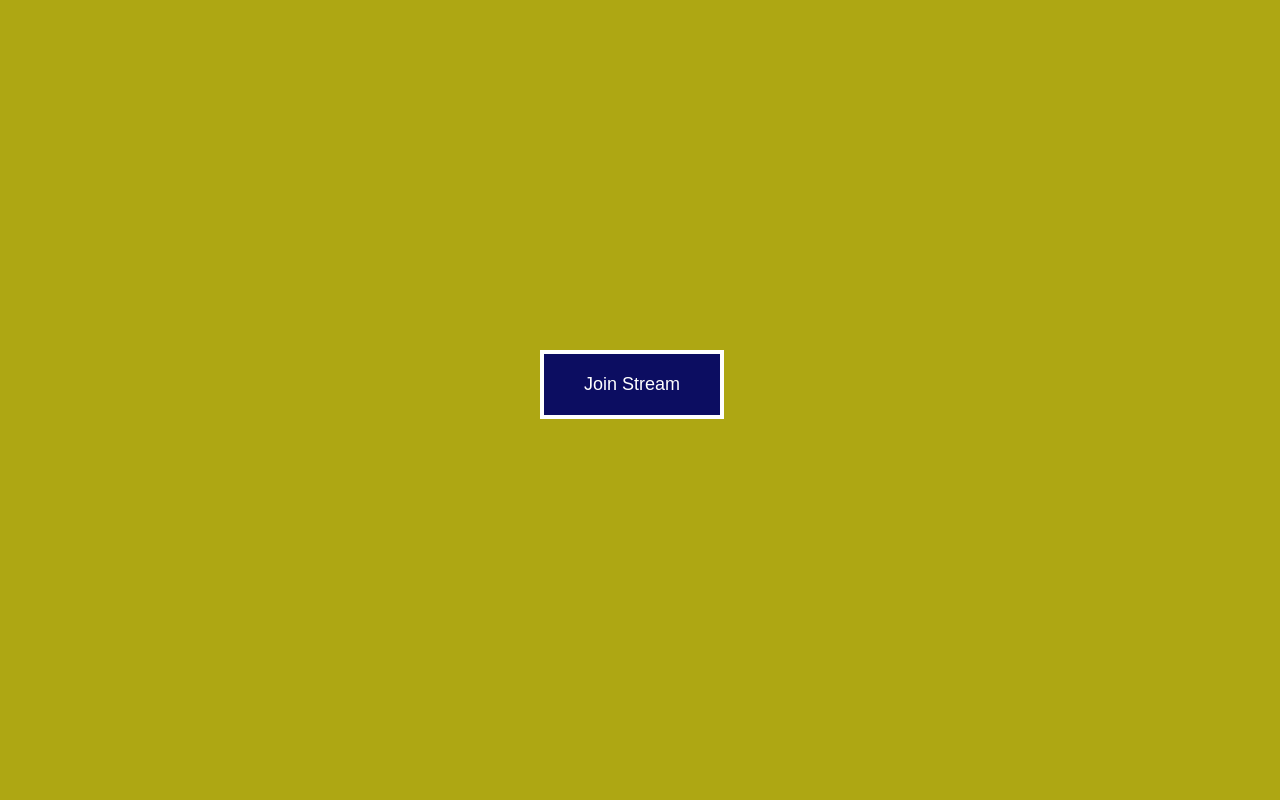
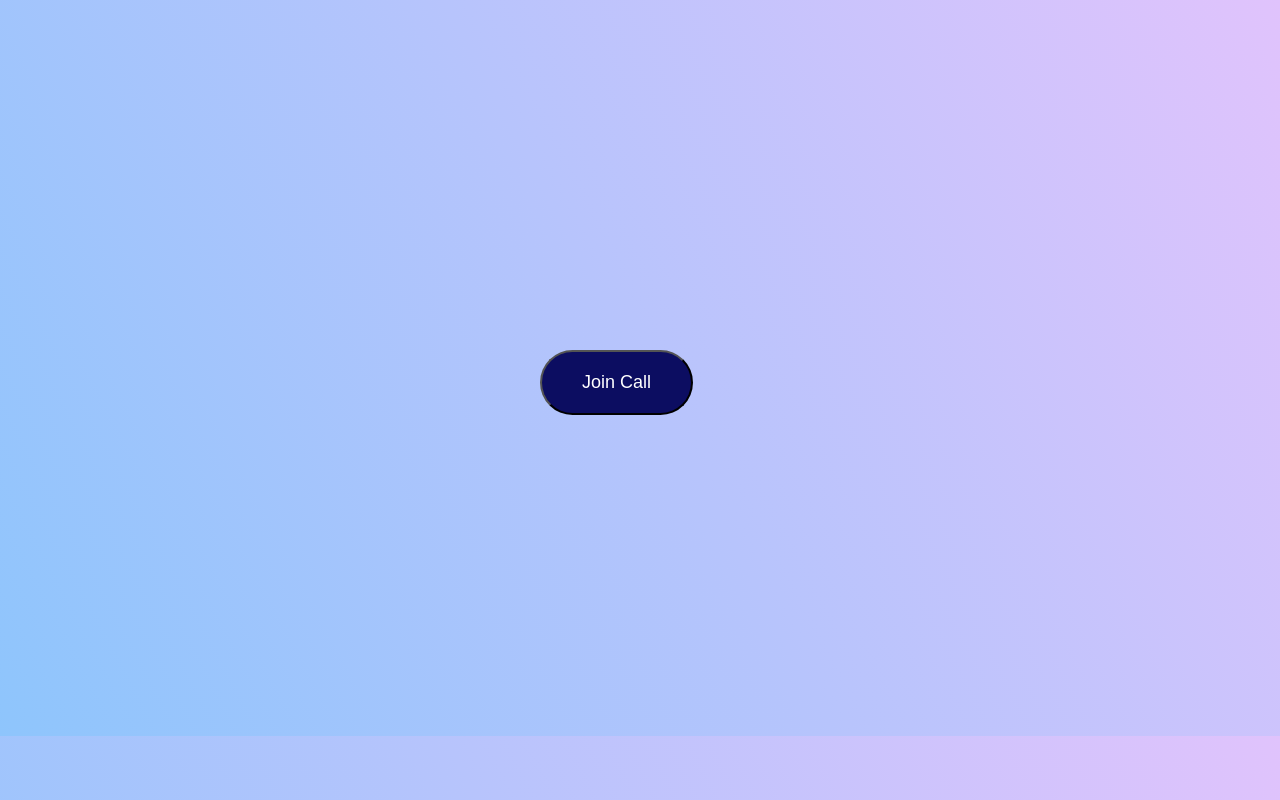
Before and after one commit to KrAman66/Video-conferencing, a plain HTML site: page index.html in a window 1280 px wide. Drawn offline with Linux system fonts and the light colour scheme.

Commit message:
update in styling

```diff
--- a/index.html
+++ b/index.html
@@ -9,7 +9,7 @@
 </head>
 <body>
 
-    <button id="join-btn">Join Stream</button>
+    <button id="join-btn">Join Call</button>
 
     <div id="stream-wrapper">
 
--- a/main.css
+++ b/main.css
@@ -1,5 +1,7 @@
 body{
-    background:#aea713;
+    background-color: #8EC5FC;
+    background-image: linear-gradient(62deg, #8EC5FC 0%, #E0C3FC 100%);
+    ;
     /* background:-webkit-linear-gradient(to right, #2C5364, #203A43, #0F2027) ;
     background: linear-gradient(to right, #2C5364, #203A43, #0F2027); */
 }
@@ -34,13 +36,13 @@ body{
 }
 
 button{
-    border: 4px solid rgb(255, 255, 255);
     background-color: rgb(12, 13, 97);
     color:#fff;
     padding:10px 20px;
-    font-size:18px;
+    font-size:20px;
     margin:2px;
     cursor: pointer;
+    border-radius: 50px;
 }
 
 #stream-controls{
```
